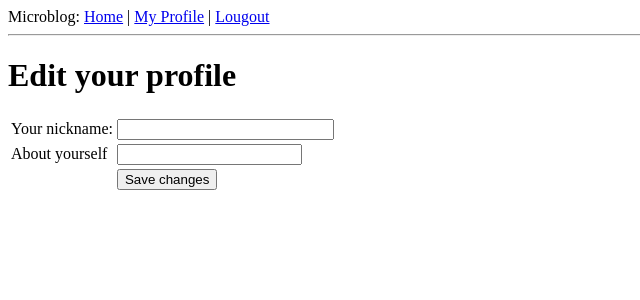
After one commit to ttlttl/microblog, a Flask app: page /edit in a window 1280 px wide. The commit adds this page. Shown: the top 300 px of the page, without its empty margins (0-640 px from the left). Run offline with Flask 2, Linux system fonts and the light colour scheme; a user stored in the database is signed in; data comes from the database, SQL or seed files in the repository.

Commit message:
Support user profile edit

```diff
--- a/app/forms.py
+++ b/app/forms.py
@@ -1,7 +1,11 @@
 from flask.ext.wtf import Form
 from wtforms import TextField, BooleanField
-from wtforms.validators import Required
+from wtforms.validators import Required, Length
 
 class LoginForm(Form):
     openid = TextField('openid', validators = [Required()])
     remember_me = BooleanField('remember_me', default = False)
+
+class EditForm(Form):
+    nickname = TextField('nickname', validators = [Required()])
+    about_me = TextField('about_me', validators = [Length(min = 0, max = 140)])
--- a/app/models.py
+++ b/app/models.py
@@ -10,6 +10,8 @@ class User(db.Model):
     email = db.Column(db.String(120), index = True, unique = True)
     role = db.Column(db.SmallInteger, default = ROLE_USER)
     posts = db.relationship('Post', backref = 'author', lazy = 'dynamic')
+    about_me = db.Column(db.String(140))
+    last_seen = db.Column(db.DateTime)
 
     def is_authenticated(self):
         return True
--- /dev/null
+++ b/app/templates/edit.html
@@ -0,0 +1,23 @@
+<!-- extend base layout -->
+{% extends "base.html" %}
+
+{% block content %}
+<h1>Edit your profile</h1>
+<form action="" method="post" name="edit">
+    {{form.hidden_tag()}}
+    <table>
+        <tr>
+            <td>Your nickname:</td>
+            <td>{{form.nickname(size = 24)}}</td>
+        </tr>
+        <tr>
+            <td>About yourself</td>
+            <td>{{form.about_me(cols = 32, rows = 4)}}</td>
+        </tr>
+        <tr>
+            <td></td>
+            <td><input type="submit" value="Save changes"></td>
+        </tr>
+    </table>
+</form>
+{% endblock %}
--- /dev/null
+++ b/app/templates/post.html
@@ -0,0 +1,5 @@
+<table>
+    <tr valign="top">
+        <td><img src="{post.author.avatar(50)}}"></td><td><i>{{post.author.nickname}} says:</i><br>{{post.body}}</td>
+    </tr>
+</table>
--- a/app/views.py
+++ b/app/views.py
@@ -1,8 +1,9 @@
 from flask import render_template, flash, redirect, session, url_for, request, g
 from flask.ext.login import login_user, logout_user, current_user, login_required
 from app import app, db, lm, oid
-from forms import LoginForm
+from forms import LoginForm, EditForm
 from models import User, ROLE_USER, ROLE_ADMIN
+from datetime import datetime
 
 
 
@@ -52,6 +53,10 @@ def load_user(id):
 @app.before_request
 def before_request():
     g.user = current_user
+    if g.user.is_authenticated():
+        g.user.last_seen = datetime.utcnow()
+        db.session.add(g.user)
+        db.session.commit()
 
 
 
@@ -98,3 +103,22 @@ def user(nickname):
     return render_template('user.html',
         user = user,
         posts = posts)
+
+
+
+@app.route('/edit', methods = ['GET', 'POST'])
+@login_required
+def edit():
+    form = EditForm()
+    if form.validate_on_submit():
+        g.user.nickname = form.nickname.data
+        g.user.about_me = form.about_me.data
+        db.session.add(g.user)
+        db.session.commit()
+        flash('Your changes have been saved.')
+        return redirect(url_for('edit'))
+    else:
+        form.nickname.data = g.user.nickname
+        form.about_me.data = g.user.about_me
+    return render_template('edit.html',
+            form = form)
```
Also changed, not shown: app/templates/user.html (+7 -5 lines), 1 other file.
